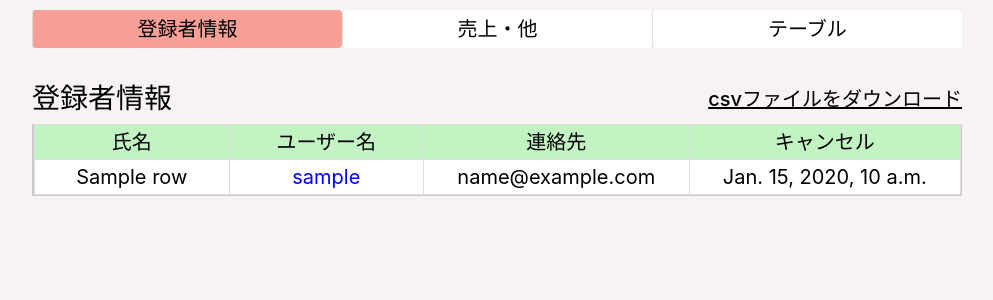
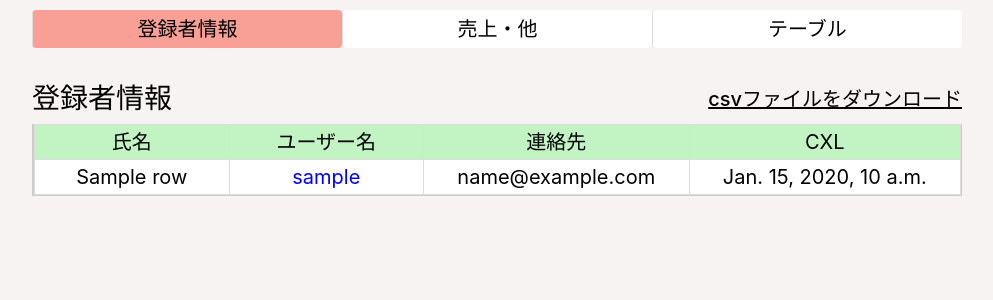
Before and after one commit to jay0423/yogaproject, a Django app: template templates/users.html in a window 1280 px wide. Shown: the part 63-363 px from the top of the page, without its empty margins (143-1136 px from the left). Run offline with Django 3.2, Linux system fonts and the light colour scheme; the template is opened without the code that fills it: most values are stand-ins (such as "Sample title", 1, 10 or a date in 2020); some libraries are stand-ins or nearby versions.

Commit message:
キャンセル→CXL

```diff
--- a/templates/users.html
+++ b/templates/users.html
@@ -37,7 +37,7 @@
                     <th>氏名</th>
                     <th>ユーザー名</th>
                     <th>連絡先</th>
-                    <th>キャンセル</th>
+                    <th>CXL</th>
                 </thead>
 
                 {% for index, row in df.iterrows %}
```
